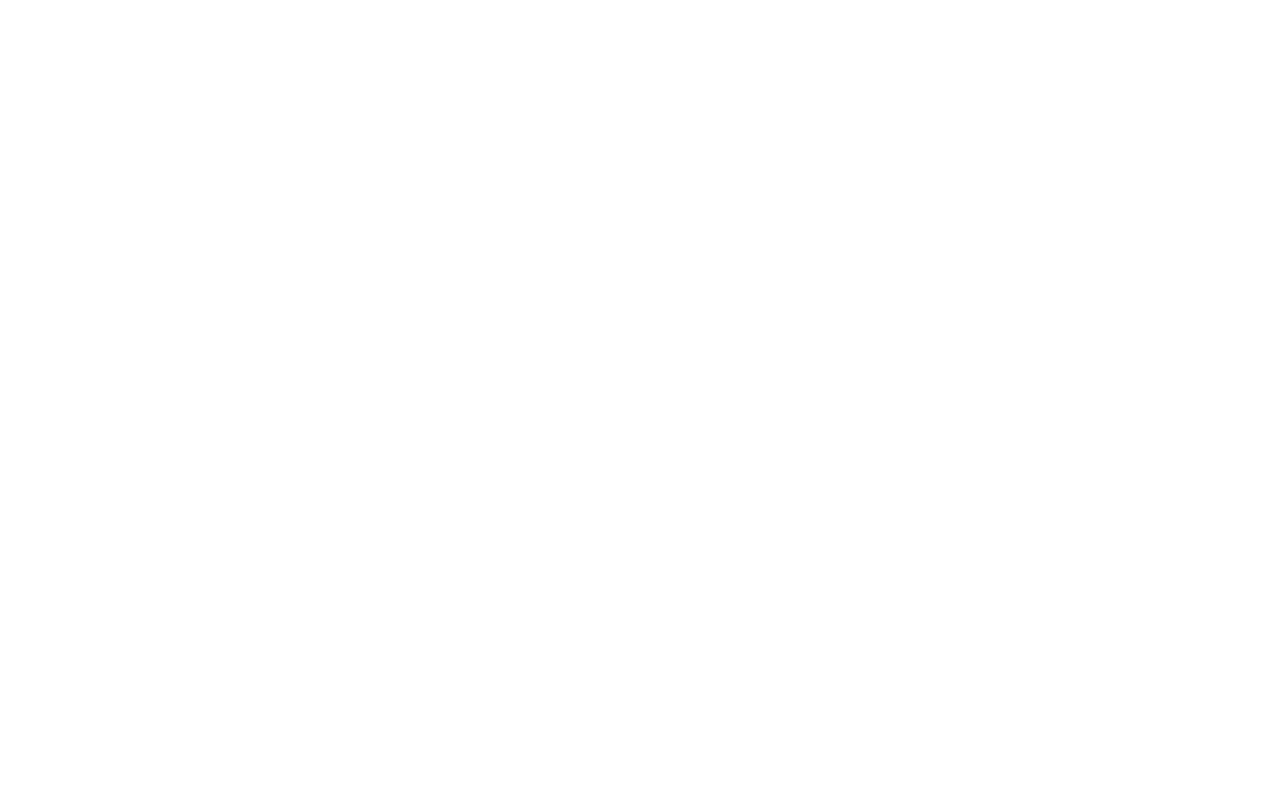
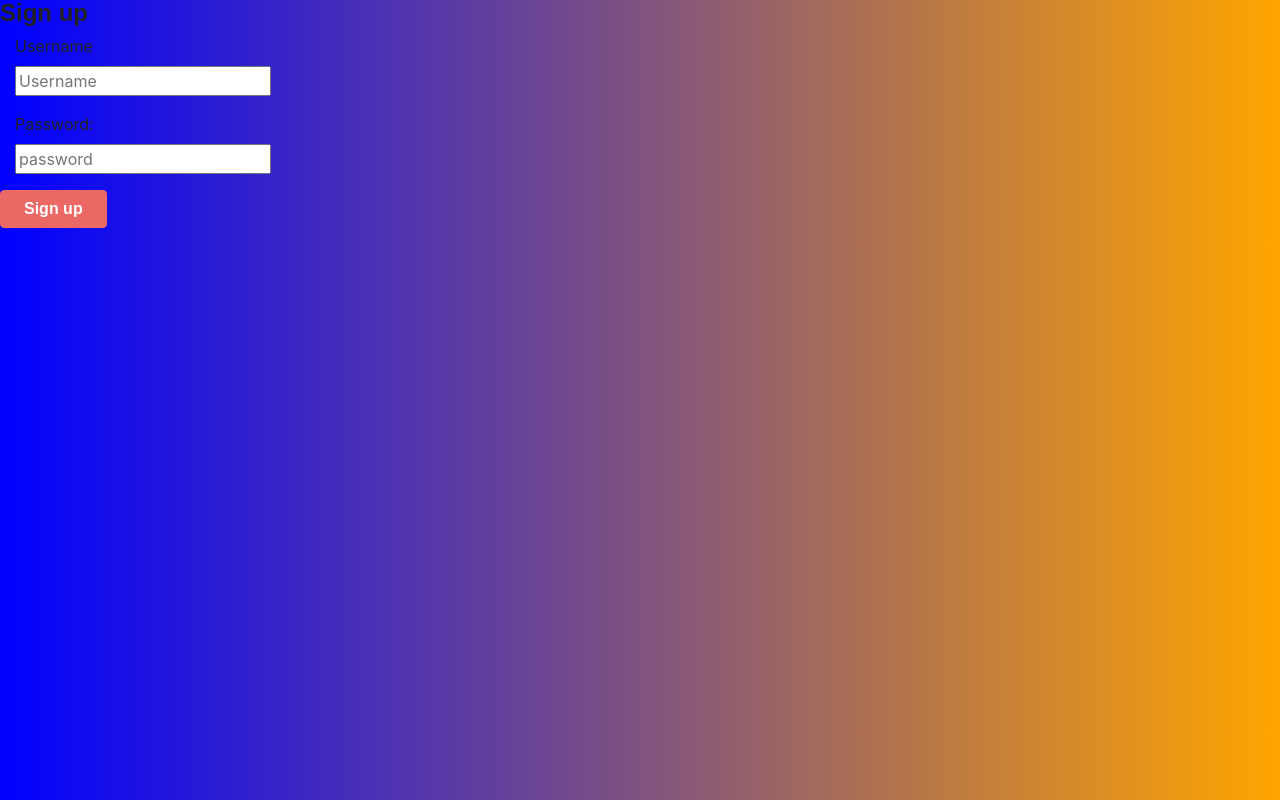
Before and after one commit to heyemmibee/FinalProject, a React (Create React App) app in the folder client/: page /signup in a window 1280 px wide. Built offline with nearby package versions, Linux system fonts and the light colour scheme; a web font is replaced by a local one.

Commit message:
sign up page

```diff
--- a/client/src/App.js
+++ b/client/src/App.js
@@ -1,12 +1,15 @@
 import React from "react";
 import { BrowserRouter as Router, Route } from "react-router-dom";
 import LandingPage from "./pages/LandingPage";
+import SignUp from "./pages/SignUp";
 
 function App() {
   return (
     <Router>
       <div>
         <Route exact path="/" component={LandingPage} />
+        <Route exact path="/signup" component={SignUp} />
+
       </div>
     </Router>
   );
--- /dev/null
+++ b/client/src/pages/SignUp/index.js
@@ -0,0 +1,98 @@
+import React, { Component } from 'react'
+import axios from 'axios'
+
+class SignUp extends Component {
+	constructor() {
+		super()
+		this.state = {
+			username: '',
+			password: '',
+			confirmPassword: '',
+
+		}
+		this.handleSubmit = this.handleSubmit.bind(this)
+		this.handleChange = this.handleChange.bind(this)
+	}
+	handleChange(event) {
+		this.setState({
+			[event.target.name]: event.target.value
+		})
+	}
+	handleSubmit(event) {
+		console.log('sign-up handleSubmit, username: ')
+		console.log(this.state.username)
+		event.preventDefault()
+
+		//request to server to add a new username/password
+		axios.post('/user/', {
+			username: this.state.username,
+			password: this.state.password
+		})
+			.then(response => {
+				console.log(response)
+				if (!response.data.errmsg) {
+					console.log('successful signup')
+					this.setState({ //redirect to login page
+						redirectTo: '/login'
+					})
+				} else {
+					console.log('username already taken')
+				}
+			}).catch(error => {
+				console.log('signup error: ')
+				console.log(error)
+
+			})
+	}
+
+
+render() {
+	return (
+		<div className="SignupForm">
+			<h4>Sign up</h4>
+			<form className="form-horizontal">
+				<div className="form-group">
+					<div className="col-1 col-ml-auto">
+						<label className="form-label" htmlFor="username">Username</label>
+					</div>
+					<div className="col-3 col-mr-auto">
+						<input className="form-input"
+							type="text"
+							id="username"
+							name="username"
+							placeholder="Username"
+							value={this.state.username}
+							onChange={this.handleChange}
+						/>
+					</div>
+				</div>
+				<div className="form-group">
+					<div className="col-1 col-ml-auto">
+						<label className="form-label" htmlFor="password">Password: </label>
+					</div>
+					<div className="col-3 col-mr-auto">
+						<input className="form-input"
+							placeholder="password"
+							type="password"
+							name="password"
+							value={this.state.password}
+							onChange={this.handleChange}
+						/>
+					</div>
+				</div>
+				<div className="form-group ">
+					<div className="col-7"></div>
+					<button
+						className="btn btn-primary col-1 col-mr-auto"
+						onClick={this.handleSubmit}
+						type="submit"
+					>Sign up</button>
+				</div>
+			</form>
+		</div>
+
+	)
+}
+}
+
+export default SignUp
```
Also changed, not shown: 2 other files (tests, documents, lock files or other folders).
